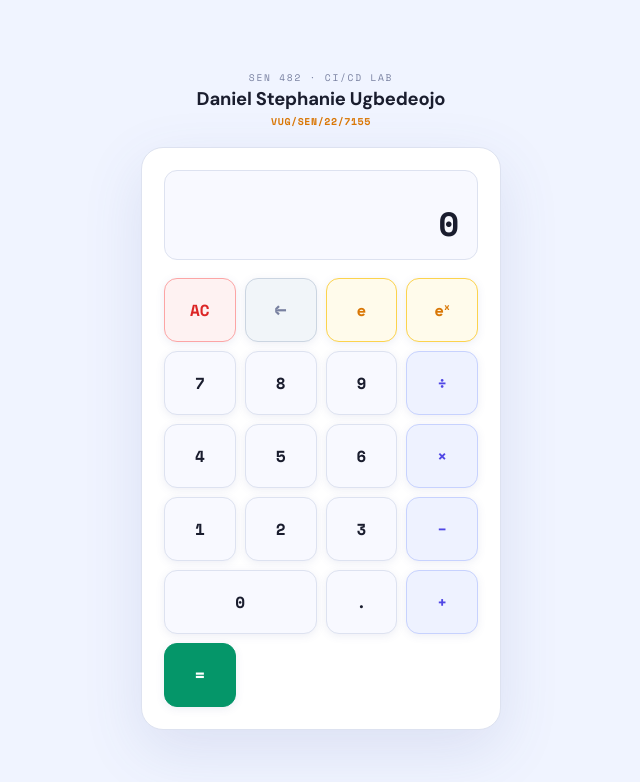
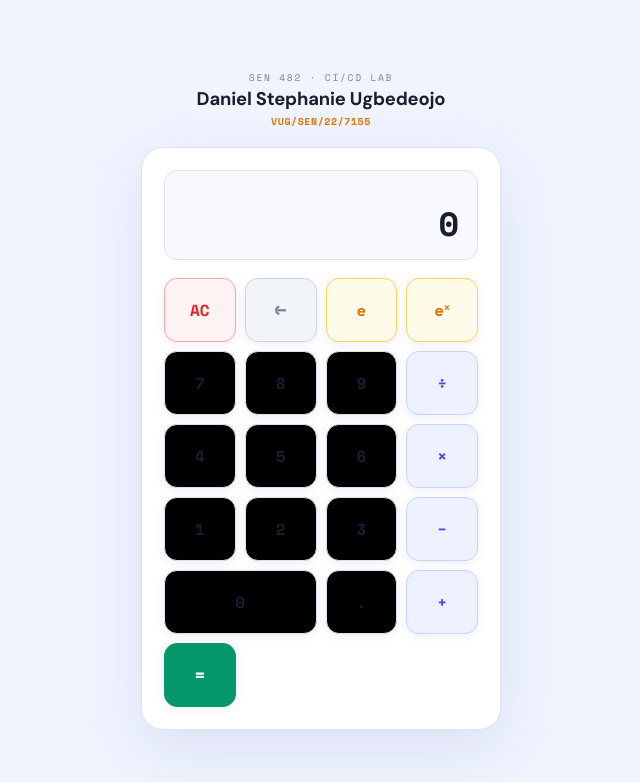
Before and after one commit to fattygithub/stephanie-calc, a website: page calculator/index.html in a window 1280 px wide. Shown: the whole page, without its empty margins (319-959 px from the left). Drawn offline with nearby package versions, Linux system fonts and the light colour scheme.

Commit message:
Change number background color to black

```diff
--- a/assets/css/calculator.css
+++ b/assets/css/calculator.css
@@ -31,7 +31,7 @@
   --clear:        #dc2626;
   --clear-light:  #fef2f2;
 
-  --num-bg:       #f8f9ff;
+  --num-bg:       #000000;
   --num-hover:    #eef0ff;
   --util-bg:      #f1f5f9;
   --util-hover:   #e2e8f0;
```
